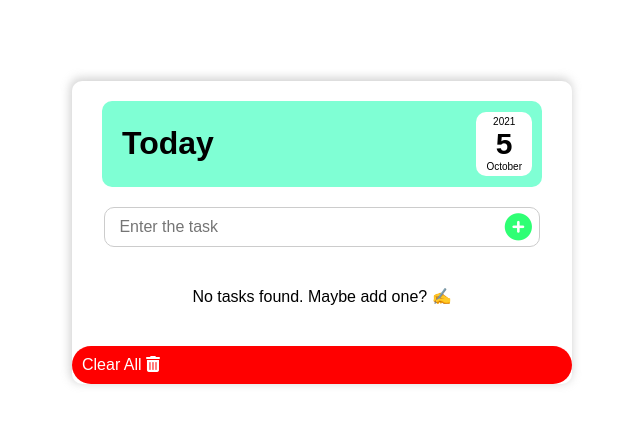
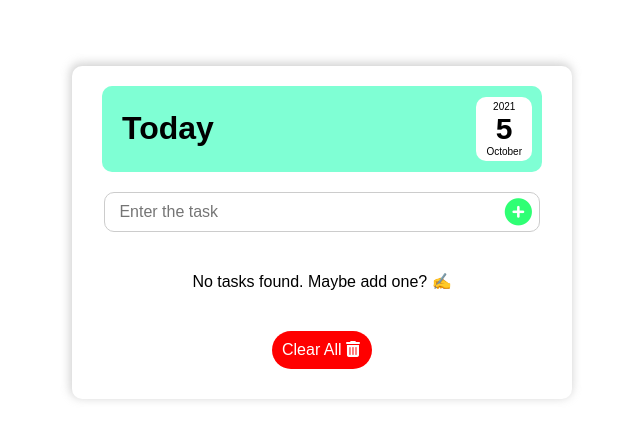
Before and after one commit to subhradwip01/todo-app, a React (Create React App) app: page / in a window 1280 px wide. Shown: the part 168-608 px from the top of the page, without its empty margins (318-958 px from the left). Built offline with nearby package versions, Linux system fonts and the light colour scheme.

Commit message:
clear all button size fixed

```diff
--- a/src/App.css
+++ b/src/App.css
@@ -15,12 +15,13 @@
     width: 500px;
 }
 .clear-all{
-    margin-top: 20px;
+    margin:30px auto;
     color: white;
     padding: 10px;
     background-color: red;
     border-radius: 50px;
     transition: all 500ms ease-in-out;
+    width:100px;
 }
 
 @media (max-width:500px){
```
